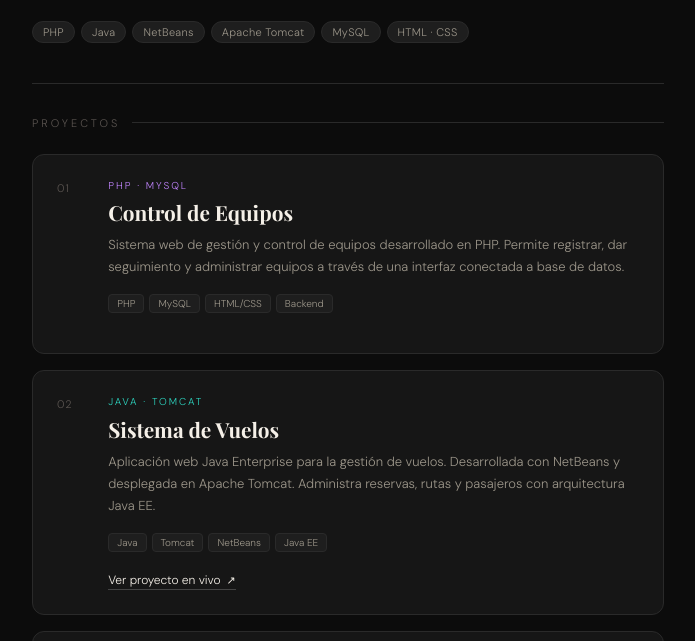
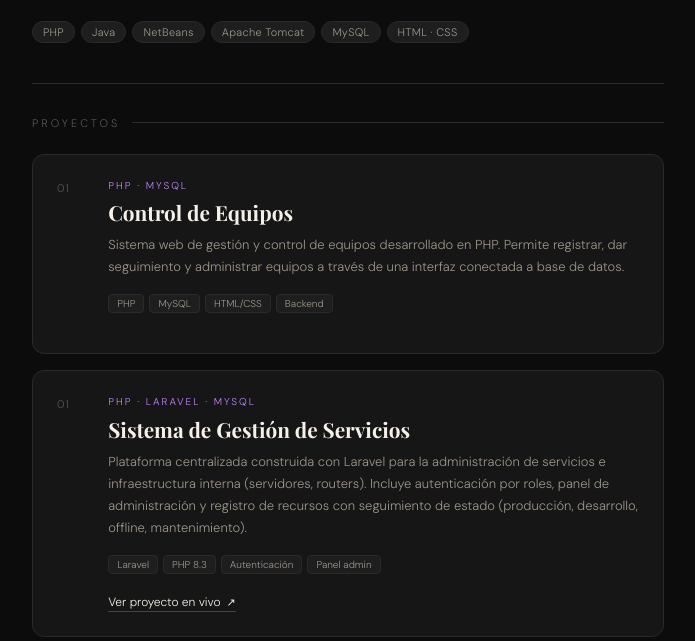
Before and after one commit to crisb865/crisb865.github.io, a plain HTML site: page index.html in a window 1280 px wide. Shown: the part 151-792 px from the top of the page, without its empty margins (292-987 px from the left). Drawn offline with nearby package versions, Linux system fonts and the light colour scheme; a web font is replaced by a local one.

Commit message:
Update index.html

```diff
--- a/index.html
+++ b/index.html
@@ -95,6 +95,22 @@ footer{border-top:1px solid var(--border);padding:1.5rem 0;display:flex;justify-
   </div>
 
   <div class="proj">
+    <span class="proj-num">01</span>
+    <div class="proj-body">
+      <p class="proj-tech">PHP · Laravel · MySQL</p>
+      <h2 class="proj-title">Sistema de Gestión de Servicios</h2>
+      <p class="proj-desc">Plataforma centralizada construida con Laravel para la administración de servicios e infraestructura interna (servidores, routers). Incluye autenticación por roles, panel de administración y registro de recursos con seguimiento de estado (producción, desarrollo, offline, mantenimiento).</p>
+      <div class="proj-tags">
+        <span class="tag">Laravel</span>
+        <span class="tag">PHP 8.3</span>
+        <span class="tag">Autenticación</span>
+        <span class="tag">Panel admin</span>
+      </div>
+      <a href="http://gestionservicios.gt.tc/" class="proj-link" target="_blank">Ver proyecto en vivo</a>
+    </div>
+  </div>
+
+  <div class="proj">
     <span class="proj-num">02</span>
     <div class="proj-body">
       <p class="proj-tech t2">Java · Tomcat</p>
```
